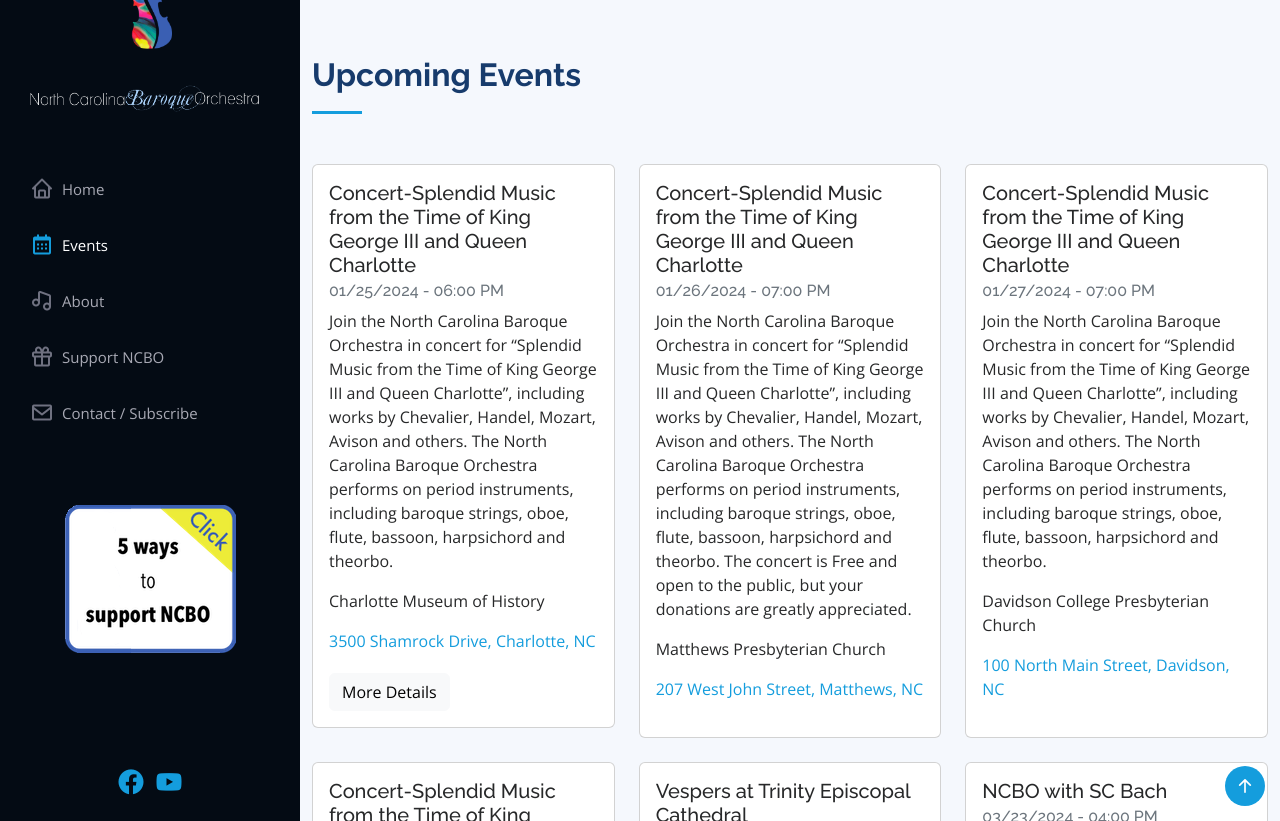
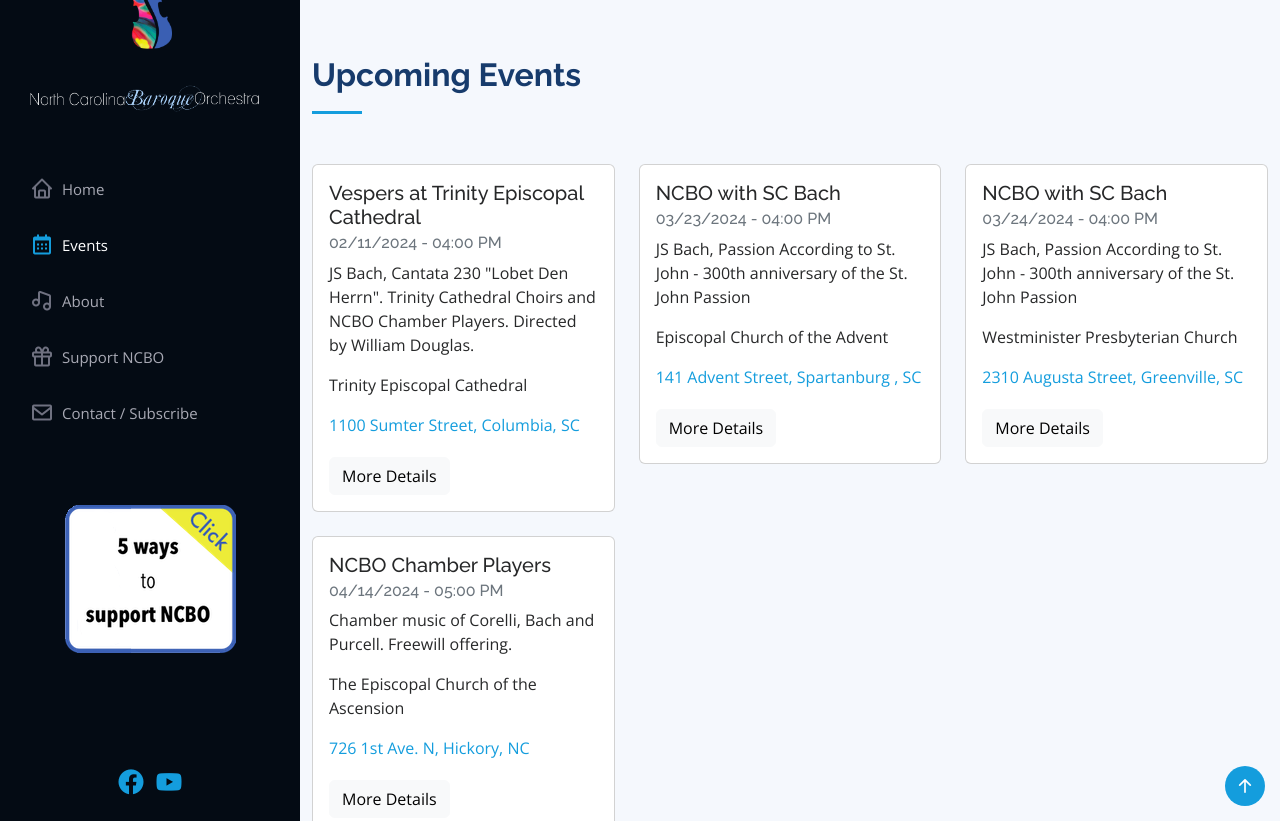
Before and after one commit to ncbaroqueorchestra/ncboweb, a Jekyll site: the page built from index.md, in a window 1280 px wide and 900 px high, scrolled down 825 px, cut to the strip 79-900 px from the top of the window. Built offline with Jekyll 4.4.1, drawn with Linux system fonts in a browser that asks for light colours; comment, search, counter and statistics services are not loaded; some of the changed text lies outside the part shown.

Commit message:
Updated NCBO events

```diff
--- a/_data/events.yml
+++ b/_data/events.yml
@@ -1,56 +1,3 @@
-- address: 3500 Shamrock Drive, Charlotte, NC
-  description: Join the North Carolina Baroque Orchestra in concert for “Splendid
-    Music from the Time of King George III and Queen Charlotte”, including works by
-    Chevalier, Handel, Mozart, Avison and others. The North Carolina Baroque Orchestra
-    performs on period instruments, including baroque strings, oboe, flute, bassoon,
-    harpsichord and theorbo.
-  eventdate: 01/25/2024
-  eventdetailsurl: https://charlottemuseum.org/programs-events/events/an-eighteenth-century-evening/
-  eventtime: 06:00 PM
-  heading: Concert-Splendid Music from the Time of King George III and Queen Charlotte
-  mapurl: https://maps.app.goo.gl/wAJxT4c4pcSw4omQ9
-  venue: Charlotte Museum of History
-- address: 207 West John Street, Matthews, NC
-  description: 'Join the North Carolina Baroque Orchestra in concert for “Splendid
-    Music from the Time of King George III and Queen Charlotte”, including works by
-    Chevalier, Handel, Mozart, Avison and others. The North Carolina Baroque Orchestra
-    performs on period instruments, including baroque strings, oboe, flute, bassoon,
-    harpsichord and theorbo.
-
-
-    The concert is Free and open to the public, but your donations are greatly appreciated.'
-  eventdate: 01/26/2024
-  eventtime: 07:00 PM
-  heading: Concert-Splendid Music from the Time of King George III and Queen Charlotte
-  mapurl: https://maps.app.goo.gl/pjtk4JGpeGYQNREV9
-  venue: Matthews Presbyterian Church
-- address: 100 North Main Street, Davidson, NC
-  description: Join the North Carolina Baroque Orchestra in concert for “Splendid
-    Music from the Time of King George III and Queen Charlotte”, including works by
-    Chevalier, Handel, Mozart, Avison and others. The North Carolina Baroque Orchestra
-    performs on period instruments, including baroque strings, oboe, flute, bassoon,
-    harpsichord and theorbo.
-  eventdate: 01/27/2024
-  eventtime: 07:00 PM
-  heading: Concert-Splendid Music from the Time of King George III and Queen Charlotte
-  mapurl: https://maps.app.goo.gl/t89VHt9DkqnJdNLG7
-  venue: Davidson College Presbyterian Church
-- address: 1700 Fort Bragg Road, Fayetteville, NC
-  description: 'Join the North Carolina Baroque Orchestra in concert for “Splendid
-    Music from the Time of King George III and Queen Charlotte”, including works by
-    Chevalier, Handel, Mozart, Avison and others. The North Carolina Baroque Orchestra
-    performs on period instruments, including baroque strings, oboe, flute, bassoon,
-    harpsichord and theorbo.
-
-
-    Tickets at the door:
-
-    Suggested donation $20 general, $15 seniors. Students and children free'
-  eventdate: 01/28/2024
-  eventtime: 04:00 PM
-  heading: Concert-Splendid Music from the Time of King George III and Queen Charlotte
-  mapurl: https://maps.app.goo.gl/eA95wYqBo2kThPSR9
-  venue: Haymount United Methodist Church
 - address: 1100 Sumter Street, Columbia, SC
   description: JS Bach, Cantata 230 "Lobet Den Herrn". Trinity Cathedral Choirs and
     NCBO Chamber Players. Directed by William Douglas.
```
